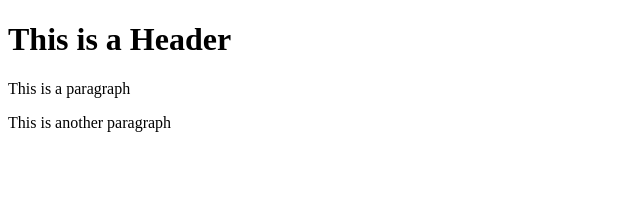
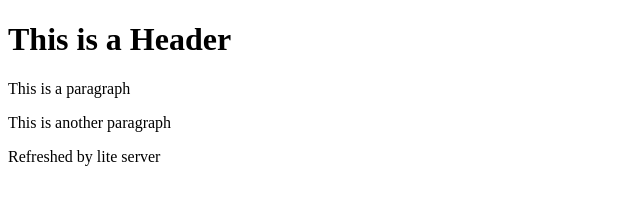
Before and after one commit to radhikatata/git-test, a website: page index.html in a window 1280 px wide. Shown: the whole page, without its empty margins (0-640 px from the left). Drawn offline with Linux system fonts and the light colour scheme.

Commit message:
using NPM

```diff
--- a/index.html
+++ b/index.html
@@ -4,5 +4,6 @@
       <h1>This is a Header</h1>
       <p> This is a paragraph</p>
       <p>This is another paragraph</p>
+      <p> Refreshed by lite server</p>
    </body>
 </html>
```
Also changed, not shown: package.json (added, +24 -0 lines), 2 other files.
